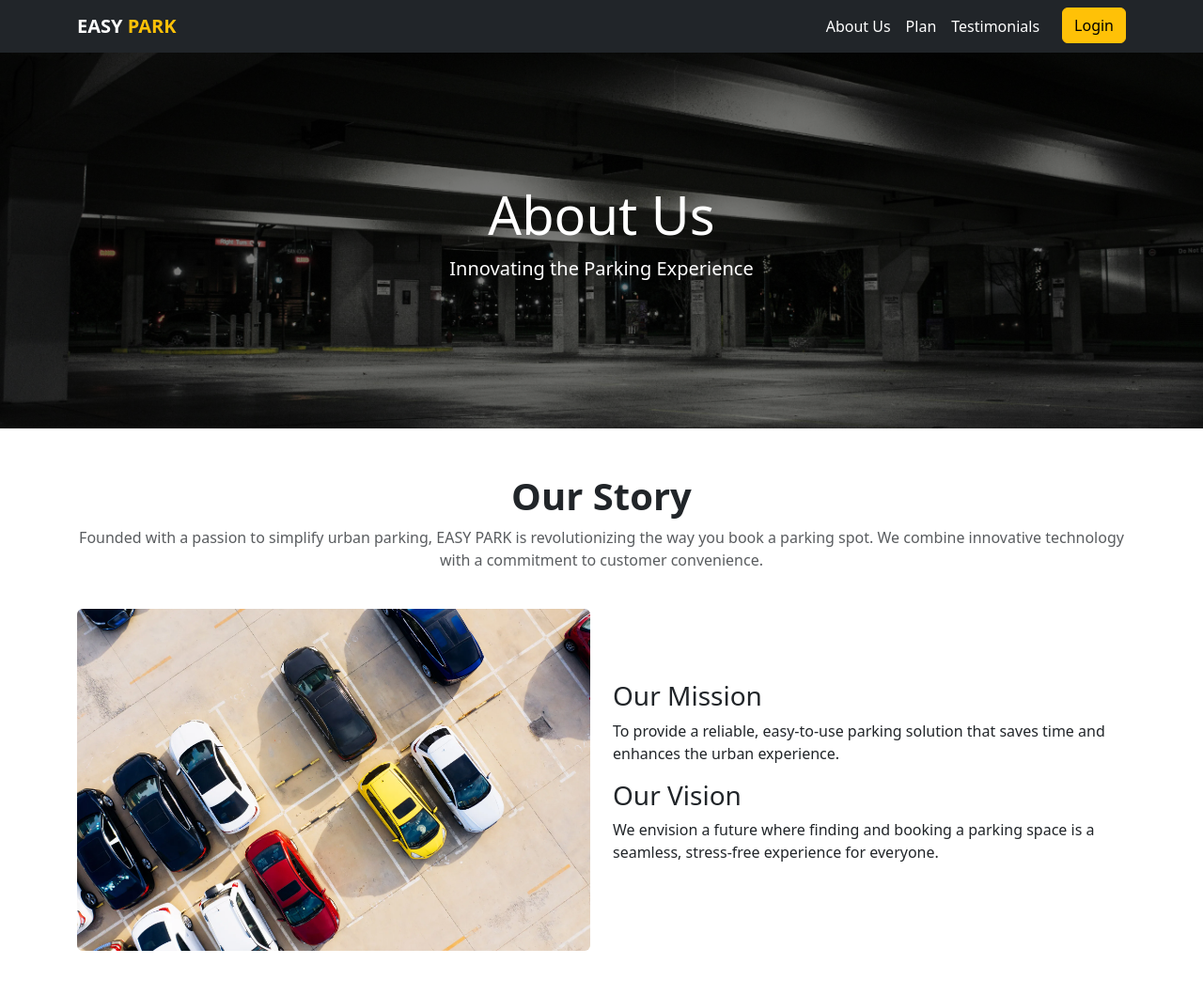
After one commit to WanjakeKibe/MYSPACE, a Flask app: page /aboutus in a window 1280 px wide. The commit adds this page. Shown: the top 1059 px of the page at 94% size. Run offline with Flask 3, Linux system fonts and the light colour scheme.

```diff
--- a/app/routes.py
+++ b/app/routes.py
@@ -10,6 +10,11 @@ def home():
     return render_template('index.html')
 
 
+@main.route('/aboutus')
+def about_us():
+    return render_template('aboutus.html')
+
+
 # @main.route('/api/parking-spots', methods=['GET'])
 # def get_parking_spots():
 #     spots = ParkingSpot.query.all()
@@ -19,48 +24,29 @@ def home():
 
 
 @main.route('/api/book', methods=['POST'])
-def book_parking():
+def book():
     data = request.get_json()
 
-    # Validate required fields
+    # Minimal required fields check
     required_fields = ['location_id', 'check_in_date',
                        'check_in_time', 'check_out_date', 'check_out_time']
-    missing_fields = [
-        field for field in required_fields if field not in data or not data[field]]
-    if missing_fields:
-        return jsonify({
-            "error": f"Missing required fields: {', '.join(missing_fields)}"
-        }), 400
+    missing = [field for field in required_fields if not data.get(field)]
+    if missing:
+        return jsonify({"error": f"Missing required fields: {', '.join(missing)}"}), 400
 
-    # Validate that check-in is before check-out
-    try:
-        check_in_dt = datetime.datetime.strptime(
-            f"{data['check_in_date']} {data['check_in_time']}", "%Y-%m-%d %H:%M")
-        check_out_dt = datetime.datetime.strptime(
-            f"{data['check_out_date']} {data['check_out_time']}", "%Y-%m-%d %H:%M")
-        if check_in_dt >= check_out_dt:
-            return jsonify({"error": "Check-out must be after check-in."}), 400
-    except Exception as e:
-        return jsonify({"error": "Invalid date/time format."}), 400
+    # Create and save a new booking
+    new_booking = Booking(
+        location_id=data['location_id'],
+        check_in_date=data['check_in_date'],
+        check_in_time=data['check_in_time'],
+        check_out_date=data['check_out_date'],
+        check_out_time=data['check_out_time'],
+        promo_code=data.get('promo_code')
+    )
+    db.session.add(new_booking)
+    db.session.commit()
 
-    # Create new booking and save to the database
-    try:
-        new_booking = Booking(
-            location_id=data['location_id'],
-            check_in_date=data['check_in_date'],
-            check_in_time=data['check_in_time'],
-            check_out_date=data['check_out_date'],
-            check_out_time=data['check_out_time'],
-            promo_code=data.get('promo_code')
-        )
-        db.session.add(new_booking)
-        db.session.commit()
-    except Exception as e:
-        db.session.rollback()
-        return jsonify({"error": "An error occurred while saving the booking."}), 500
-
-    # Return a successful response with the booking ID
     return jsonify({
-        'message': 'Booking successful!',
-        'booking_id': new_booking.id
-    })
+        "message": "Booking successful",
+        "booking_id": new_booking.id
+    }), 200
--- a/requirements.txt
+++ b/requirements.txt
@@ -0,0 +1,2 @@
+Flask==3.0.0
+Flask-SQLAlchemy==3.1.1
--- a/static/css/styles.css
+++ b/static/css/styles.css
@@ -1,4 +1,3 @@
-
 :root {
   --primary-color: #f5cd05;
   --secondary-color: #292929;
--- /dev/null
+++ b/templates/aboutus.html
@@ -0,0 +1,174 @@
+<!DOCTYPE html>
+<html lang="en">
+
+<head>
+  <meta charset="UTF-8" />
+  <meta name="viewport" content="width=device-width, initial-scale=1" />
+  <title>About Us - EASY PARK</title>
+  <!-- Bootstrap CSS -->
+  <link href="https://cdn.jsdelivr.net/npm/bootstrap@5.3.0/dist/css/bootstrap.min.css" rel="stylesheet">
+  <style>
+    /* Hero Section */
+    .hero-section {
+      background: url('../static/img/hero-1.jpg') center center/cover no-repeat;
+      color: #fff;
+      height: 50vh;
+      position: relative;
+      display: flex;
+      align-items: center;
+      justify-content: center;
+    }
+
+    .hero-section::before {
+      content: "";
+      position: absolute;
+      top: 0;
+      left: 0;
+      width: 100%;
+      height: 100%;
+      background: rgba(0, 0, 0, 0.5);
+    }
+
+    .hero-section .hero-content {
+      position: relative;
+      z-index: 2;
+      text-align: center;
+    }
+
+    .section-title {
+      font-size: 2.5rem;
+      font-weight: bold;
+    }
+
+    /* Team Cards */
+    .team-card {
+      border: none;
+      transition: transform 0.3s ease;
+    }
+
+    .team-card:hover {
+      transform: translateY(-10px);
+    }
+
+    .team-card img {
+      border-radius: 50%;
+    }
+
+    /* Footer */
+    footer {
+      background: #222;
+    }
+  </style>
+</head>
+
+<body>
+  <!-- Navigation -->
+  <header>
+    <nav class="navbar navbar-expand-lg navbar-dark bg-dark">
+      <div class="container">
+        <a class="navbar-brand fw-bold" href="{{url_for('main.home')}}">EASY <span class="text-warning">PARK</span></a>
+        <button class="navbar-toggler" type="button" data-bs-toggle="collapse" data-bs-target="#navbarNav"
+          aria-controls="navbarNav" aria-expanded="false" aria-label="Toggle navigation">
+          <span class="navbar-toggler-icon"></span>
+        </button>
+        <div class="collapse navbar-collapse" id="navbarNav">
+          <ul class="navbar-nav ms-auto">
+            <li class="nav-item"><a class="nav-link text-white" href="{{url_for('main.about_us')}}">About Us</a></li>
+            <li class="nav-item"><a class="nav-link text-white" href="#">Plan</a></li>
+            <li class="nav-item"><a class="nav-link text-white" href="#">Testimonials</a></li>
+            <li class="nav-item">
+              <button class="btn btn-warning ms-lg-3">Login</button>
+            </li>
+          </ul>
+        </div>
+      </div>
+    </nav>
+  </header>
+
+  <!-- Hero Section -->
+  <section class="hero-section">
+    <div class="hero-content">
+      <h1 class="display-4">About Us</h1>
+      <p class="lead">Innovating the Parking Experience</p>
+    </div>
+  </section>
+
+  <!-- Our Story & Mission -->
+  <section class="container py-5">
+    <div class="row mb-4">
+      <div class="col text-center">
+        <h2 class="section-title">Our Story</h2>
+        <p class="text-muted">Founded with a passion to simplify urban parking, EASY PARK is revolutionizing the way you
+          book a parking spot. We combine innovative technology with a commitment to customer convenience.</p>
+      </div>
+    </div>
+    <div class="row align-items-center">
+      <div class="col-md-6">
+        <img src="../static/img/GettyImages-1277905184-1.webp" alt="Our Office" class="img-fluid rounded">
+      </div>
+      <div class="col-md-6">
+        <h3>Our Mission</h3>
+        <p>To provide a reliable, easy-to-use parking solution that saves time and enhances the urban experience.</p>
+        <h3>Our Vision</h3>
+        <p>We envision a future where finding and booking a parking space is a seamless, stress-free experience for
+          everyone.</p>
+      </div>
+    </div>
+  </section>
+
+  <!-- Team Section -->
+  <section class="bg-light py-5">
+    <div class="container">
+      <div class="row text-center mb-4">
+        <div class="col">
+          <h2 class="section-title">Meet the Team</h2>
+          <p class="text-muted">The creative minds behind EASY PARK</p>
+        </div>
+      </div>
+      <div class="row">
+        <!-- Team Member 1 -->
+        <div class="col-md-4 mb-4">
+          <div class="card team-card shadow">
+            <img src="team1.jpg" class="card-img-top" alt="Team Member 1">
+            <div class="card-body">
+              <h5 class="card-title">John Doe</h5>
+              <p class="card-text text-muted">CEO & Founder</p>
+            </div>
+          </div>
+        </div>
+        <!-- Team Member 2 -->
+        <div class="col-md-4 mb-4">
+          <div class="card team-card shadow">
+            <img src="team2.jpg" class="card-img-top" alt="Team Member 2">
+            <div class="card-body">
+              <h5 class="card-title">Jane Smith</h5>
+              <p class="card-text text-muted">CTO</p>
+            </div>
+          </div>
+        </div>
+        <!-- Team Member 3 -->
+        <div class="col-md-4 mb-4">
+          <div class="card team-card shadow">
+            <img src="team3.jpg" class="card-img-top" alt="Team Member 3">
+            <div class="card-body">
+              <h5 class="card-title">Emily Johnson</h5>
+              <p class="card-text text-muted">Marketing Lead</p>
+            </div>
+          </div>
+        </div>
+      </div>
+    </div>
+  </section>
+
+  <!-- Footer -->
+  <footer class="text-light py-4">
+    <div class="container text-center">
+      <p>&copy; 2025 EASY PARK. All Rights Reserved.</p>
+    </div>
+  </footer>
+
+  <!-- Bootstrap JS Bundle -->
+  <script src="https://cdn.jsdelivr.net/npm/bootstrap@5.3.0/dist/js/bootstrap.bundle.min.js"></script>
+</body>
+
+</html>
--- a/templates/index.html
+++ b/templates/index.html
@@ -23,7 +23,7 @@
         </button>
         <div class="collapse navbar-collapse" id="navbarNav">
           <ul class="navbar-nav ms-auto">
-            <li class="nav-item"><a class="nav-link text-white" href="#">About Us</a></li>
+            <li class="nav-item"><a class="nav-link text-white" href="{{url_for('main.about_us')}}">About Us</a></li>
             <li class="nav-item"><a class="nav-link text-white" href="#">Plan</a></li>
             <li class="nav-item"><a class="nav-link text-white" href="#">Testimonials</a></li>
             <li class="nav-item">
@@ -52,7 +52,7 @@
             <div class="col-md-2">
               <label for="location" class="form-label fw-bold text-uppercase text-start d-block">Select Location</label>
               <select id="location" class="form-select py-2">
-                <option>Select Location</option>
+                <option disabled>Select Location</option>
               </select>
             </div>
             <div class="col-md-3">
```
Also changed, not shown: init_db.py (added, +7 -0 lines), templates/base.html (added, +69 -0 lines). Lines whose indentation alone changed are shown as unchanged.
